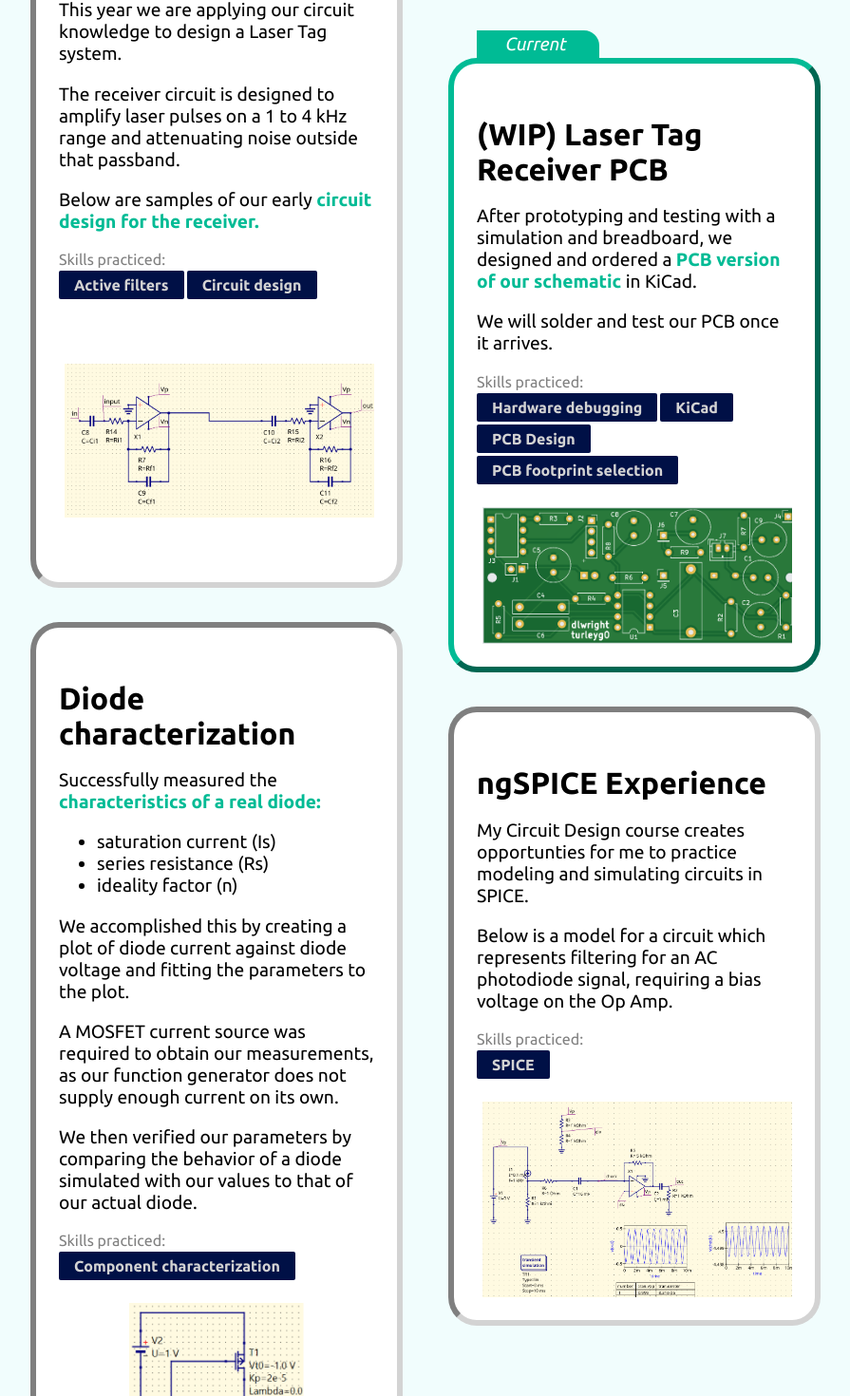
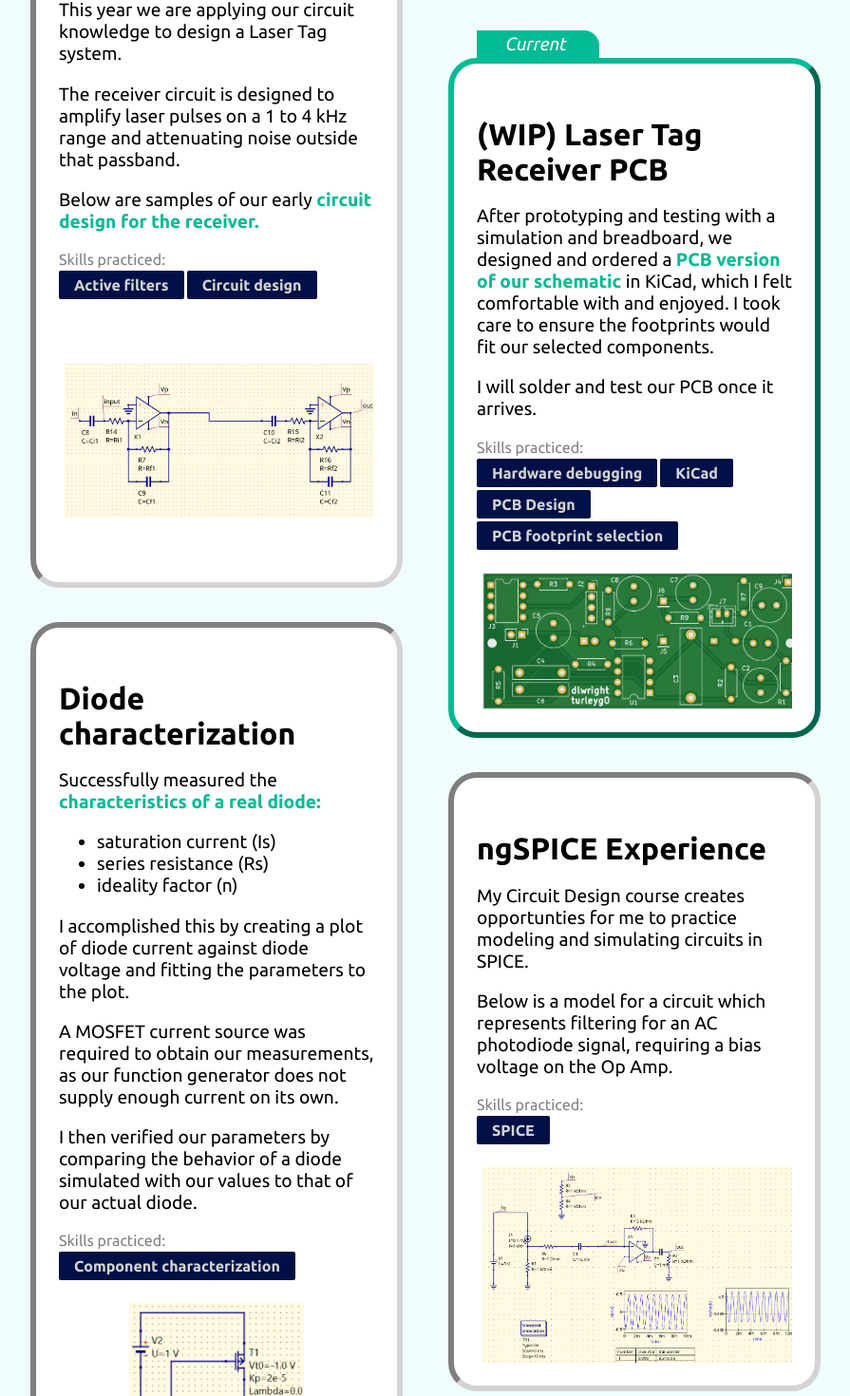
Before and after one commit to Leeway001Write/Leeway001Write.github.io, a React (Vite) app in the folder react-portfolio/: page / in a window 1280 px wide. Shown: the part 7714-9184 px from the top of the page at 95% size, without its empty margins (42-937 px from the left). Built offline with nearby package versions, Linux system fonts and the light colour scheme.

Commit message:
Final touches for ECEN 340 portfolio checkpoint 2

```diff
--- a/react-portfolio/src/Data.tsx
+++ b/react-portfolio/src/Data.tsx
@@ -165,8 +165,8 @@ export const coursework: Project[] = [
     current: true,
     description: (
       <>
-        <p>After prototyping and testing with a simulation and breadboard, we designed and ordered a <span className="emphasize">PCB version of our schematic</span> in KiCad.</p>
-        <p>We will solder and test our PCB once it arrives.</p>
+        <p>After prototyping and testing with a simulation and breadboard, we designed and ordered a <span className="emphasize">PCB version of our schematic</span> in KiCad, which I felt comfortable with and enjoyed. I took care to ensure the footprints would fit our selected components.</p>
+        <p>I will solder and test our PCB once it arrives.</p>
       </>
     ),
     skills: ["Hardware debugging", "KiCad", "PCB Design", "PCB footprint selection"],
@@ -183,9 +183,9 @@ export const coursework: Project[] = [
           <li>series resistance (Rs)</li>
           <li>ideality factor (n)</li>
         </ul>
-        <p>We accomplished this by creating a plot of diode current against diode voltage and fitting the parameters to the plot.</p>
+        <p>I accomplished this by creating a plot of diode current against diode voltage and fitting the parameters to the plot.</p>
         <p>A MOSFET current source was required to obtain our measurements, as our function generator does not supply enough current on its own.</p>
-        <p>We then verified our parameters by comparing the behavior of a diode simulated with our values to that of our actual diode.</p>
+        <p>I then verified our parameters by comparing the behavior of a diode simulated with our values to that of our actual diode.</p>
       </>
     ),
     skills: ["Component characterization"],
```
